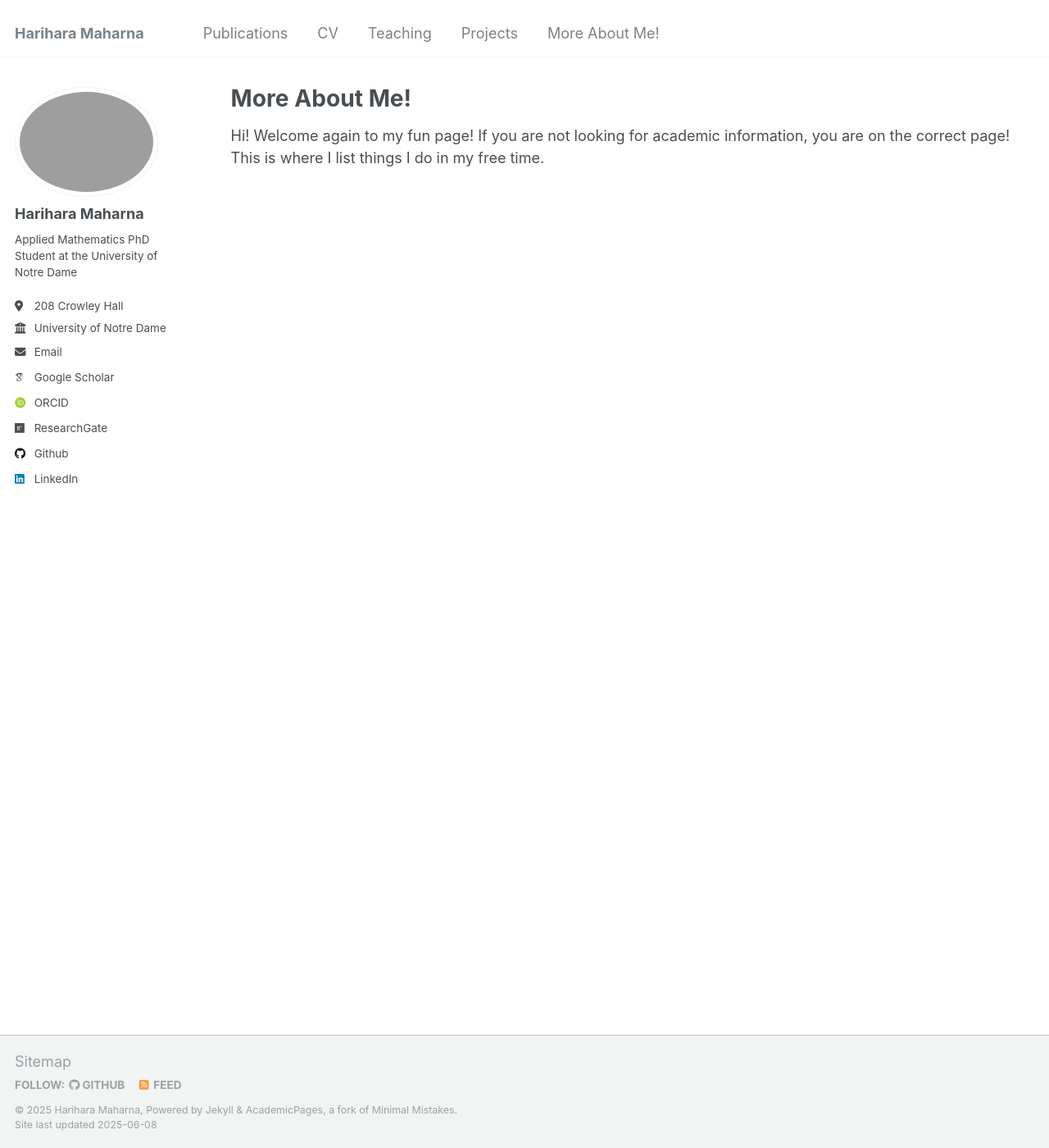
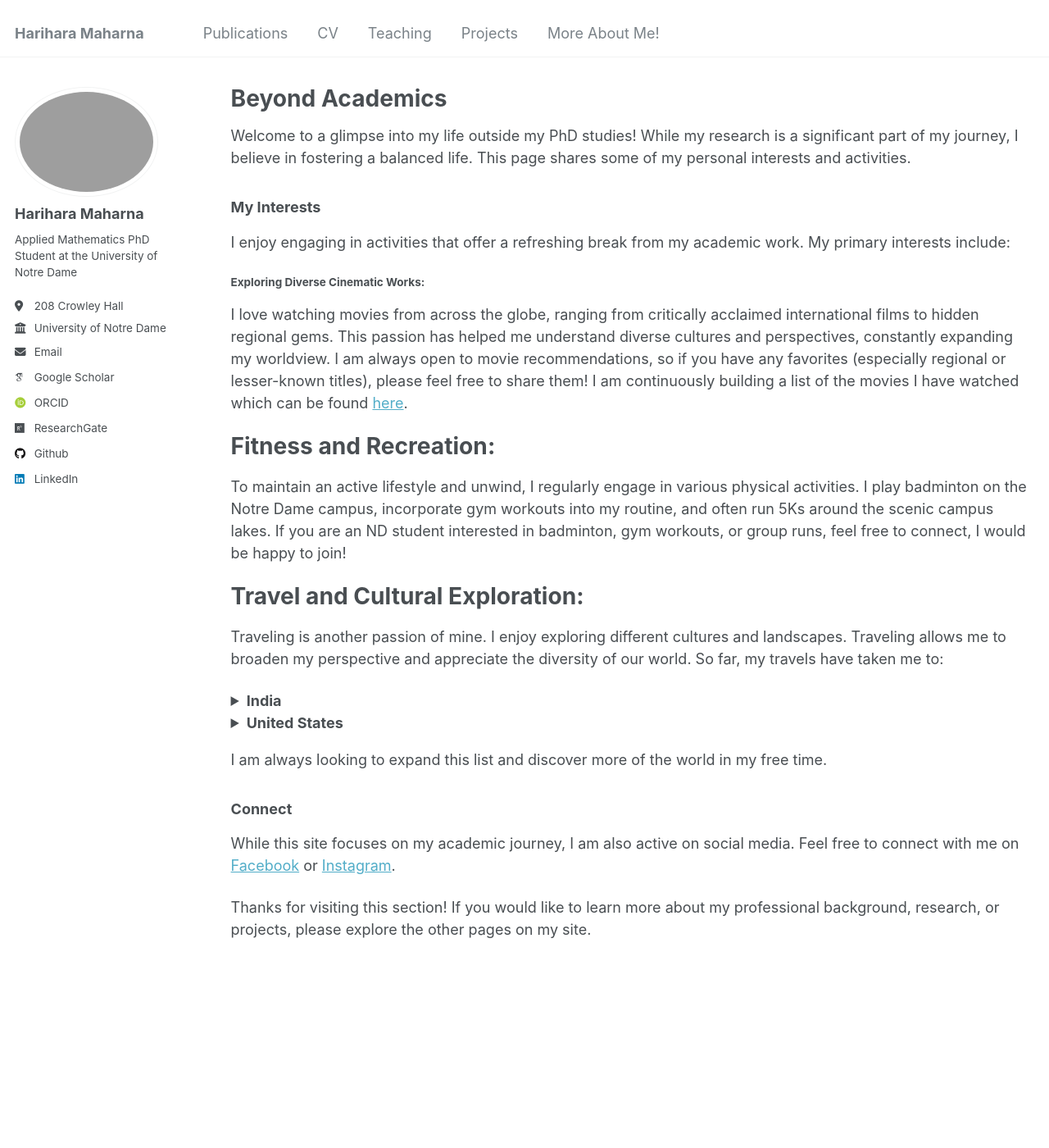
Before and after one commit to harihara-m/harihara-m.github.io, a Jekyll site: the page built from _pages/more.md, in a window 1280 px wide and 1400 px high. Shown: the whole window at 82% size. Built offline with Jekyll 4.4.1, drawn with Linux system fonts in a browser that asks for light colours; some web fonts are replaced.

Commit message:
more updates

```diff
--- a/_pages/more.md
+++ b/_pages/more.md
@@ -1,6 +1,6 @@
 ---
 layout: archive
-title: "More About Me!"
+title: "Beyond Academics"
 permalink: /more/
 author_profile: true
 redirect_from:
@@ -9,4 +9,110 @@ redirect_from:
 
 {% include base_path %}
 
-Hi! Welcome again to my fun page! If you are not looking for academic information, you are on the correct page! This is where I list things I do in my free time.
+Welcome to a glimpse into my life outside my PhD studies! While my research is a significant part of my journey, I believe in fostering a balanced life. This page shares some of my personal interests and activities.
+
+### My Interests
+
+I enjoy engaging in activities that offer a refreshing break from my academic work. My primary interests include:
+
+#### Exploring Diverse Cinematic Works:
+
+I love watching movies from across the globe, ranging from critically acclaimed international films to hidden regional gems. This passion has helped me understand diverse cultures and perspectives, constantly expanding my worldview. I am always open to movie recommendations, so if you have any favorites (especially regional or lesser-known titles), please feel free to share them! I am continuously building a list of the movies I have watched which can be found [here](https://letterboxd.com/hmaharna/films/by/rating/).
+
+# Fitness and Recreation:
+
+To maintain an active lifestyle and unwind, I regularly engage in various physical activities. I play badminton on the Notre Dame campus, incorporate gym workouts into my routine, and often run 5Ks around the scenic campus lakes. If you are an ND student interested in badminton, gym workouts, or group runs, feel free to connect, I would be happy to join!
+
+# Travel and Cultural Exploration:
+
+Traveling is another passion of mine. I enjoy exploring different cultures and landscapes. Traveling allows me to broaden my perspective and appreciate the diversity of our world. So far, my travels have taken me to:
+
+<details>
+  <summary><strong>India</strong></summary>
+
+  <details>
+    <summary><strong>Odisha</strong></summary>
+    <ul>
+      <li>Balasore</li>
+      <!-- Add more cities here if needed -->
+    </ul>
+  </details>
+
+  <details>
+    <summary><strong>Kerala</strong></summary>
+    <ul>
+      <li>Thiruvananthapuram</li>
+      <li>Alleppey</li>
+      <!-- Add or adjust as needed -->
+    </ul>
+  </details>
+
+  <details>
+    <summary><strong>Karnataka</strong></summary>
+    <ul>
+      <li>Bengaluru</li>
+    </ul>
+  </details>
+
+  <details>
+    <summary><strong>West Bengal</strong></summary>
+    <ul>
+      <li>Kolkata</li>
+    </ul>
+  </details>
+
+  <details>
+    <summary><strong>Delhi</strong></summary>
+    <ul>
+      <li>New Delhi</li>
+    </ul>
+  </details>
+
+  <details>
+    <summary><strong>Tamil Nadu</strong></summary>
+    <ul>
+      <li>Rameswaram</li>
+    </ul>
+  </details>
+
+</details>
+
+<details>
+  <summary><strong>United States</strong></summary>
+
+  <details>
+    <summary><strong>Indiana</strong></summary>
+    <ul>
+      <li>South Bend</li>
+      <!-- Add more cities here -->
+    </ul>
+  </details>
+
+  <details>
+    <summary><strong>Illinois</strong></summary>
+    <ul>
+      <li>Chicago</li>
+    </ul>
+  </details>
+
+  <details>
+    <summary><strong>Ohio</strong></summary>
+    <ul>
+      <li>Columbus</li>
+    </ul>
+  </details>
+
+  <details>
+    <summary><strong>Wisconsin</strong></summary>
+    <ul>
+      <li>Madison</li>
+    </ul>
+  </details>
+
+</details>I am always looking to expand this list and discover more of the world in my free time.
+
+### Connect
+
+While this site focuses on my academic journey, I am also active on social media. Feel free to connect with me on [Facebook](https://www.facebook.com/hariharamaharna1644/) or [Instagram](https://www.instagram.com/hariharamaharna/).
+
+Thanks for visiting this section! If you would like to learn more about my professional background, research, or projects, please explore the other pages on my site.
```
